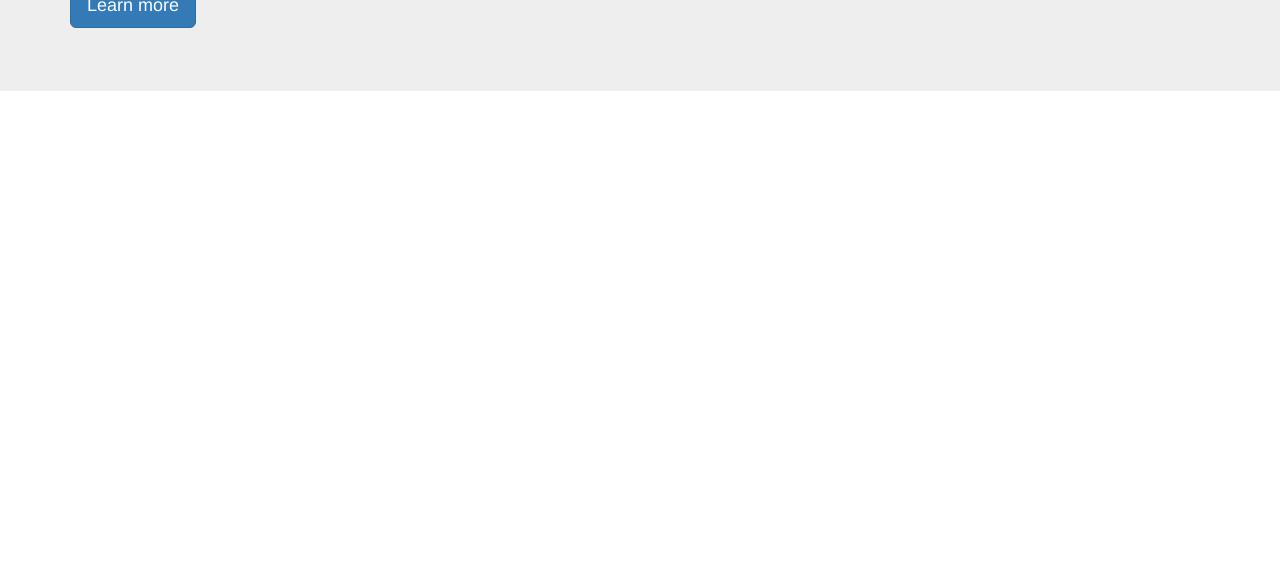
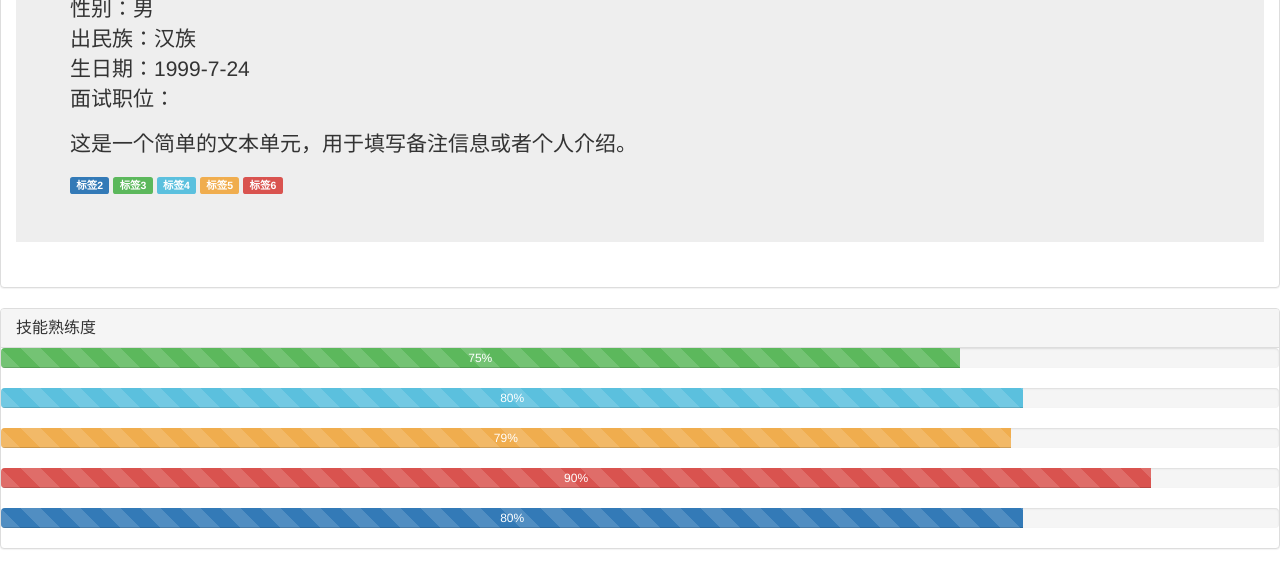
Before and after one commit to lzp725/ss, a plain HTML site: page index.html in a window 1280 px wide. Shown: the part 282-851 px from the top of the page. Before the commit the page ends 800 px from the top, so only its background shows below. Drawn offline with nearby package versions, Linux system fonts and the light colour scheme.

Commit message:
Update index.html

```diff
--- a/index.html
+++ b/index.html
@@ -1,4 +1,3 @@
-
 <!DOCTYPE html>
 <html>
 <head>
@@ -10,6 +9,7 @@
 
 </head>
 <body>
+
 <!-- 导航菜单开始 -->
 <div>
     <nav class="navbar navbar-inverse">
@@ -68,13 +68,69 @@
 </div>
  <!-- 导航菜单结束 -->
 
- <!-- 组件1 -->
- <div class="jumbotron">
+<div class="panel panel-default">
+  <div class="panel-heading">个人信息</div>
+  <div class="panel-body">
+    <div class="jumbotron">
   <div class="container">
-  <h1>Hello, world!</h1>
-  <p>This is a simple hero unit, a simple jumbotron-style component for calling extra attention to featured content or information.</p>
-  <p><a class="btn btn-primary btn-lg" href="#" role="button">Learn more</a></p>
+<h1 class="text-left">张三</h1>
+	  <p>
+		  性别：男<br>出民族：汉族<br>生日期：1999-7-24<br>面试职位：<br>
+	  </p>
+  <p>这是一个简单的文本单元，用于填写备注信息或者个人介绍。</p>
+  <span class="label label-default"></span>
+<span class="label label-primary">标签2</span>
+<span class="label label-success">标签3</span>
+<span class="label label-info">标签4</span>
+<span class="label label-warning">标签5</span>
+<span class="label label-danger">标签6</span>
+  <!--<p><a class="btn btn-primary btn-lg" href="#" role="button">更多</a></p>-->
+
+
 </div></div>
+  </div>
+</div>
+
+<!-- 技能熟练度 -->
+<div class="panel panel-default">
+  <div class="panel-heading">
+    <h3 class="panel-title">技能熟练度</h3>
+  </div>
+	<div class="progress">
+  <div class="progress-bar progress-bar-success progress-bar-striped active" role="progressbar" aria-valuenow="75" aria-valuemin="0" aria-valuemax="100" style="width: 75%" align="center">
+    <span class="sr-only">45% Complete</span>75%
+  </div>
+</div>
+
+
+
+	<div class="progress">
+  <div class="progress-bar progress-bar-info progress-bar-striped active" role="progressbar" aria-valuenow="80" aria-valuemin="0" aria-valuemax="100" style="width: 80%" align="center">
+    <span class="sr-only">45% Complete</span>80%
+  </div>
+</div>
+
+
+	<div class="progress">
+  <div class="progress-bar progress-bar-warning progress-bar-striped active" role="progressbar" aria-valuenow="79" aria-valuemin="0" aria-valuemax="100" style="width: 79%" align="center">
+    <span class="sr-only">45% Complete</span>79%
+  </div>
+</div>
+
+
+	<div class="progress">
+  <div class="progress-bar progress-bar-danger progress-bar-striped active" role="progressbar" aria-valuenow="90" aria-valuemin="0" aria-valuemax="100" style="width: 90%" align="center">
+    <span class="sr-only">45% Complete</span>90%
+  </div>
+</div>
+
+
+	<div class="progress">
+  <div class="progress-bar progress-bar-striped active" role="progressbar" aria-valuenow="80" aria-valuemin="0" aria-valuemax="100" style="width: 80%" align="center">
+    <span class="sr-only">45% Complete</span>80%
+  </div>
+</div>
+</div>
 
 </body>
 </html>
```
